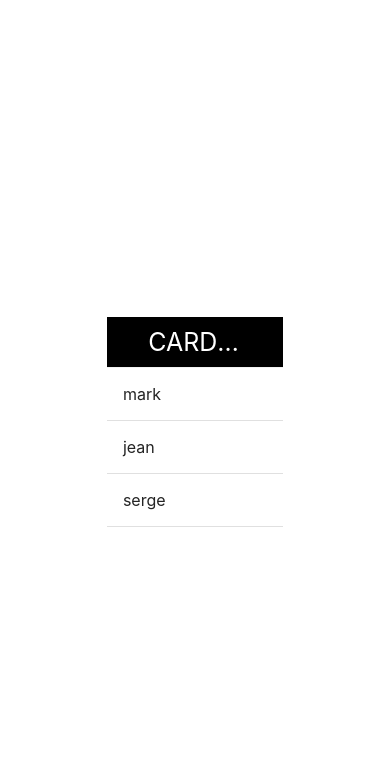
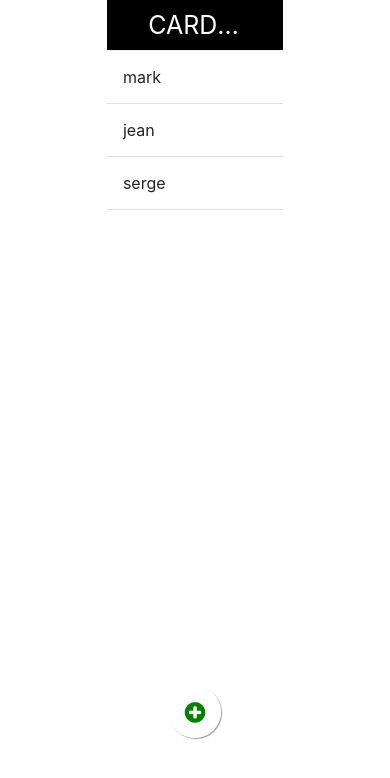
Before and after one commit to jilink/cardsaver, a React Native app: screen / in a window 390 px wide. Shown: the top 778 px of the page. Built offline with nearby package versions, Linux system fonts and the light colour scheme.

Commit message:
some cleaning and + icon

```diff
--- a/components/header.js
+++ b/components/header.js
@@ -7,16 +7,4 @@ const Header = () => {
       <BasicHeader backgroundColor='black' centerComponent={{text: 'CARD SAVER', style:{color: 'white', fontSize: 25}}}/>
   )
 }
-
-const styles = StyleSheet.create({
-  header: {
-    backgroundColor: '#000',
-    flex: 1,
-    flexDirection: 'row',
-  },
-  headerText: {
-    color: '#fff',
-    fontSize: 20,
-  },
-});
 export default Header
--- a/components/list.js
+++ b/components/list.js
@@ -12,8 +12,13 @@ const List = ({items = ["mark", "jean", "serge"]}) => {
 }
 
 const Item = ({text}) => {
+
+  const _onPressItem = () => {
+    {/*gérer la navigation entre activty https://reactnative.dev/docs/navigation*/}
+  }
+
   return (
-    <ListItem bottomDivider>
+    <ListItem bottomDivider onPress={_onPressItem}>
       <ListItem.Content>
       <ListItem.Title>{text}</ListItem.Title>
       </ListItem.Content>
--- a/navigation/HomeScreen.js
+++ b/navigation/HomeScreen.js
@@ -1,13 +1,25 @@
 import React from "react";
 import { View } from "react-native";
+import { Icon } from "react-native-elements";
 import Header from "../components/header";
 import List from "../components/list";
 
 const HomeScreen = () => {
   return (
-    <View>
-      <Header/>
-      <List/>
+    <View style={{ flex: 1 }}>
+      <Header />
+      <View style={{ flex: 2 }}>
+        <List />
+      </View>
+      <View style={{justifyContent: 'center', alignItems:'center', flex: 1 }}>
+        <Icon
+          raised
+          name="plus-circle"
+          type="font-awesome"
+          color="green"
+          onPress={() => console.log("hello")}
+        />
+      </View>
     </View>
   );
 };
```
